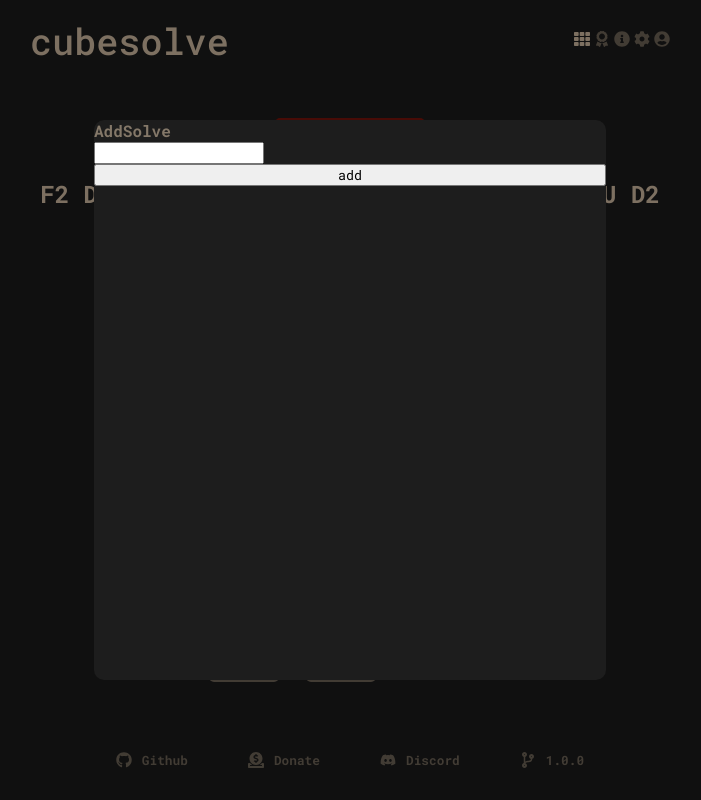
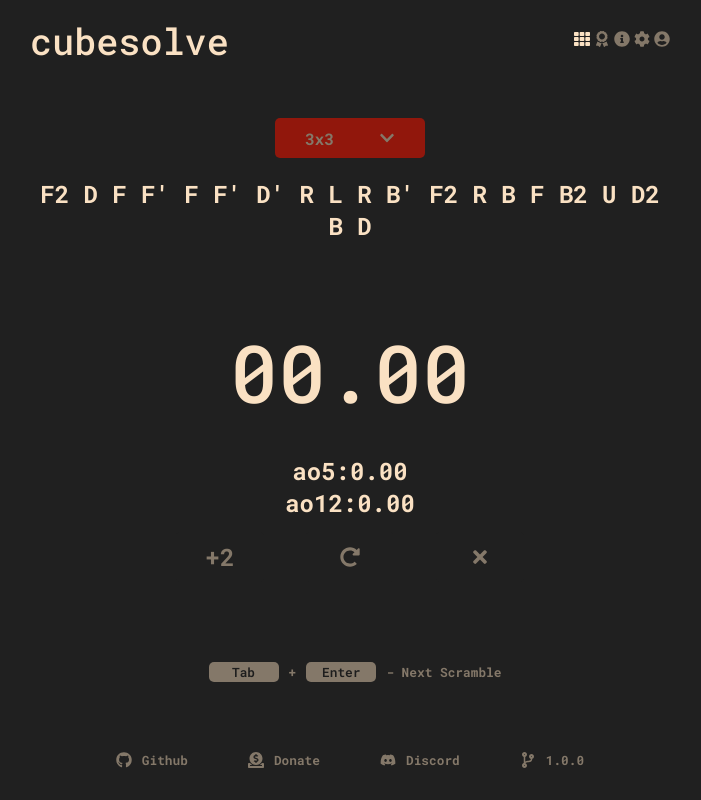
Before and after one commit to somkumarav/cube-solves-TS, a React (Create React App) app: page / in a window 1280 px wide. Shown: the whole page, without its empty margins (290-991 px from the left). Built offline with nearby package versions, Linux system fonts and the light colour scheme.

Commit message:
added switch for show modal

```diff
--- a/src/components/AddSolve.tsx
+++ b/src/components/AddSolve.tsx
@@ -1,4 +1,3 @@
-import { time } from 'console';
 import React, { useState } from 'react';
 import { Solve } from '../App';
 import { convertToNumber } from '../hooks/convertTime';
@@ -49,6 +48,7 @@ export const AddSolve: React.FC<Props> = ({
         <div className="addsolve-content-body">
           <input
             type="text"
+            placeholder="mm.ss.msms"
             value={timer}
             onChange={(e) => setTimer(e.target.value)}
           />
--- a/src/pages/Home.tsx
+++ b/src/pages/Home.tsx
@@ -29,6 +29,7 @@ export const Home: React.FC<Props> = ({
   const [currentCube, setCurrentCube] = useState<string>('3x3');
   const [isTabed, setIsTabed] = useState<boolean>(false);
   const [showList, setShowList] = useState<boolean>(false);
+  const [showModal, setShowModal] = useState<boolean>(false);
   const { scramble, refreshScramble } = useScramble(currentCube);
   const { prevId, format } = useTimer(
     refreshScramble,
@@ -49,12 +50,17 @@ export const Home: React.FC<Props> = ({
         refreshScramble();
         setIsTabed(false);
       }
+      if (e.code === 'Escape') {
+        e.preventDefault();
+        if (showModal) setShowModal(false);
+        if (!showModal) setShowModal(true);
+      }
     };
     window.addEventListener('keydown', handleKeyDown);
     return () => {
       window.removeEventListener('keydown', handleKeyDown);
     };
-  }, [isTabed, refreshScramble]);
+  }, [isTabed, refreshScramble, showModal]);
 
   useEffect(() => {
     const handleClick = (e: MouseEvent) => {
@@ -71,11 +77,13 @@ export const Home: React.FC<Props> = ({
 
   return (
     <div className="Home container">
-      <AddSolve
-        addSolve={addSolve}
-        currentCube={currentCube}
-        scramble={scramble}
-      />
+      {showModal && (
+        <AddSolve
+          addSolve={addSolve}
+          currentCube={currentCube}
+          scramble={scramble}
+        />
+      )}
       <div className="home-header">
         <div className="home-header-change-cube">
           <div
```
